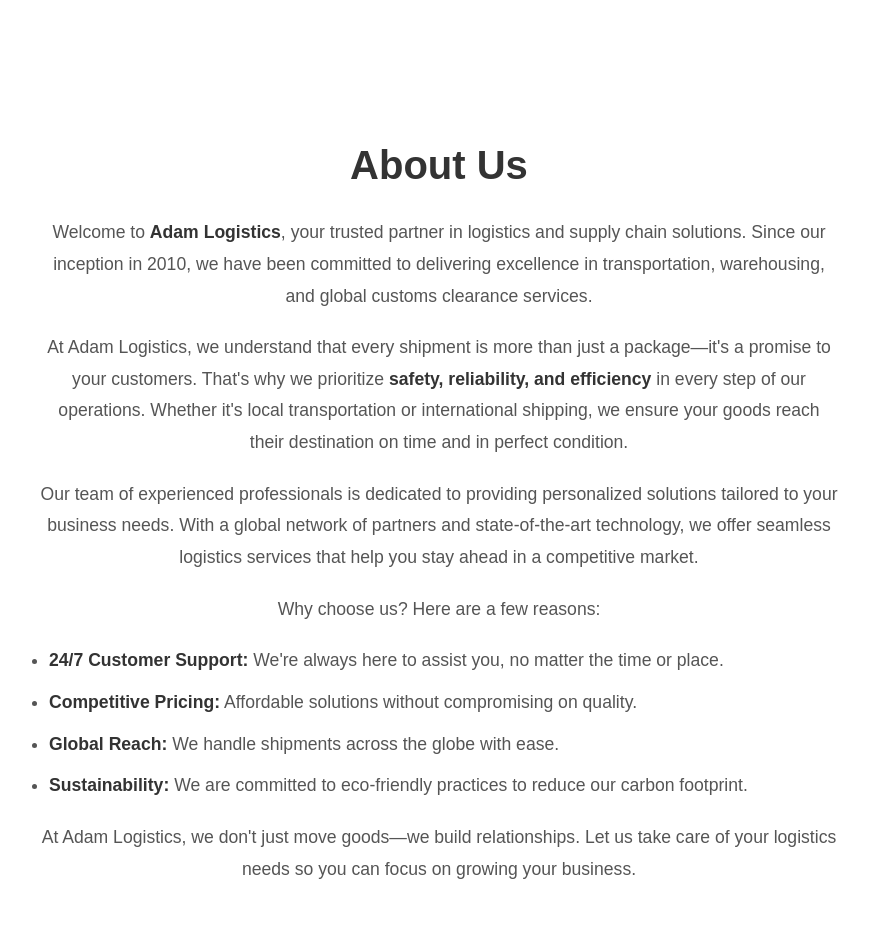
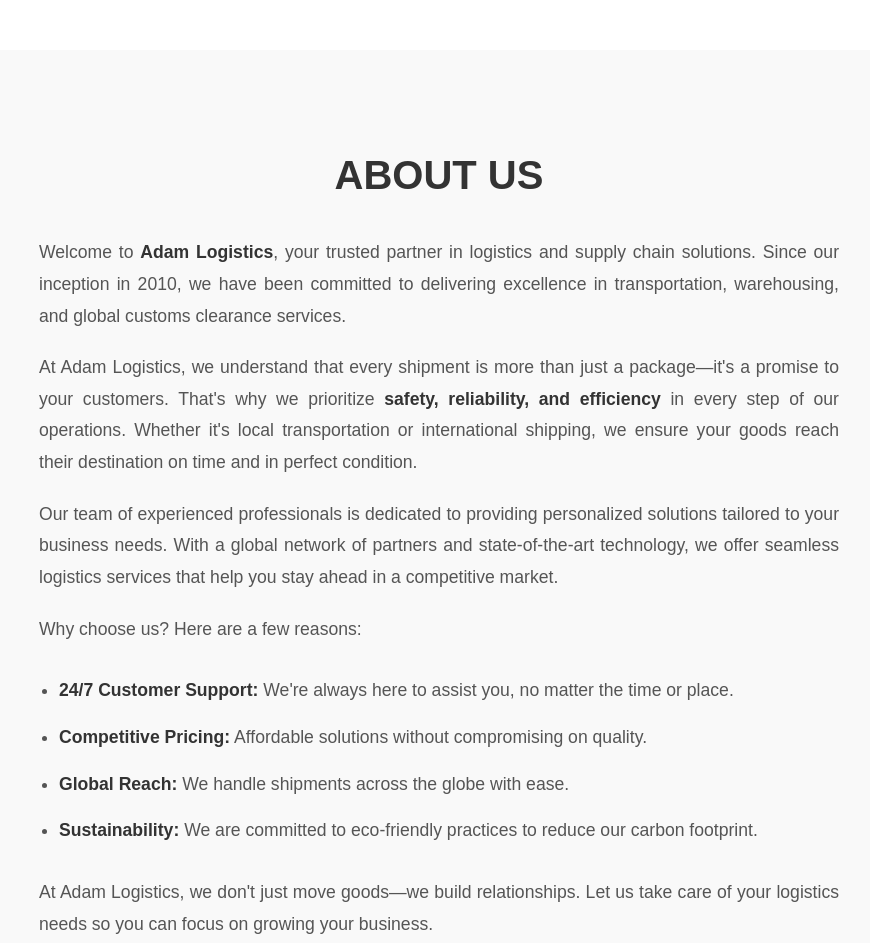
Before and after one commit to shintopc/aadam, a plain HTML site: page index.html in a window 1280 px wide. Shown: the part 680-1623 px from the top of the page, without its empty margins (201-1071 px from the left). Drawn offline with Linux system fonts and the light colour scheme.

Commit message:
Update styles.css

```diff
--- a/styles.css
+++ b/styles.css
@@ -311,15 +311,16 @@ footer {
 }
 /* About Us Section */
 .about {
-  padding: 50px 0;
+  padding: 60px 0;
   text-align: center;
-  background: #fff;
+  background: #f9f9f9; /* Light background for contrast */
 }
 
 .about h2 {
   font-size: 2.5rem;
-  margin-bottom: 20px;
+  margin-bottom: 30px;
   color: #333;
+  text-transform: uppercase; /* Uppercase for headings */
 }
 
 .about p {
@@ -328,24 +329,27 @@ footer {
   color: #555;
   max-width: 800px;
   margin: 0 auto 20px;
+  text-align: justify; /* Justify text for better readability */
 }
 
 .about ul {
   text-align: left;
   max-width: 800px;
-  margin: 20px auto;
-  padding-left: 20px;
+  margin: 30px auto;
+  padding-left: 40px; /* Increased padding for better alignment */
+  list-style-type: disc; /* Bullet points for list items */
 }
 
 .about ul li {
   font-size: 1.1rem;
   line-height: 1.8;
   color: #555;
-  margin-bottom: 10px;
+  margin-bottom: 15px; /* Increased margin for better spacing */
 }
 
 .about strong {
   color: #333;
+  font-weight: 600; /* Slightly bolder for emphasis */
 }
 
 /* Responsive Design for About Us */
@@ -356,9 +360,14 @@ footer {
 
   .about p {
     font-size: 1rem;
+    text-align: left; /* Left-align text on smaller screens */
   }
 
   .about ul li {
     font-size: 1rem;
   }
+
+  .about ul {
+    padding-left: 20px; /* Reduce padding on smaller screens */
+  }
 }
```
